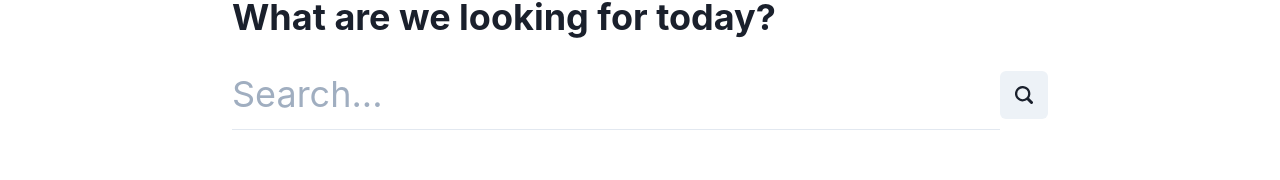
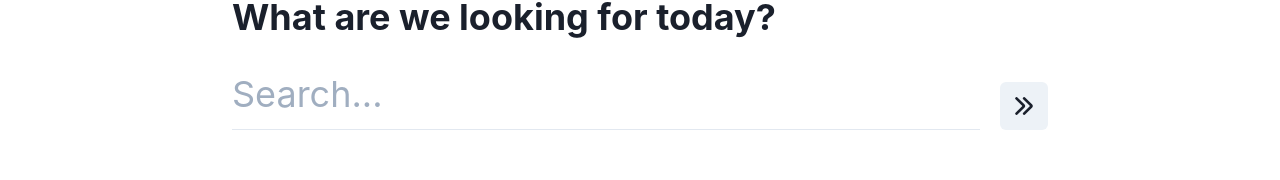
Before and after one commit to 1Gokul/pcpartfinder, a Next.js app: page / in a window 1280 px wide. Shown: the part 219-399 px from the top of the page. Built offline with nearby package versions, Linux system fonts and the light colour scheme.

Commit message:
More changes to input

```diff
--- a/pages/index.js
+++ b/pages/index.js
@@ -1,7 +1,7 @@
 
 import Layout, { Container } from "../src/components/Layout"
 import { IconButton, Flex, Heading, Input } from "@chakra-ui/react"
-import { Search2Icon } from "@chakra-ui/icons"
+import { ArrowRightIcon } from "@chakra-ui/icons"
 
 export default function Home() {
   return (
@@ -10,7 +10,7 @@ export default function Home() {
         <Heading>What are we looking for today?</Heading>
         <Flex marginTop={5}>
           <Input size="xl" placeholder="Search..." variant="flushed" isRequired="true"/>
-          <IconButton icon={<Search2Icon />} alignSelf="center" size="lg">Search</IconButton>
+          <IconButton icon={<ArrowRightIcon />} alignSelf="flex-end" size="lg" marginLeft={5}>Search</IconButton>
         </Flex>
       </Container>
     </Layout>
```
